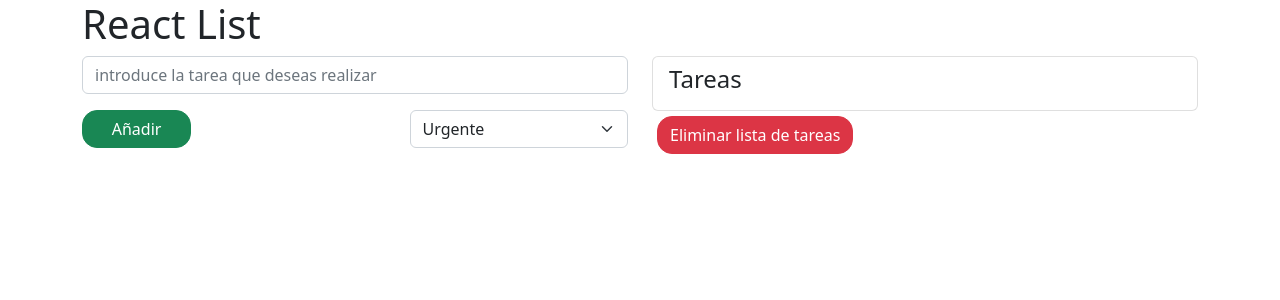
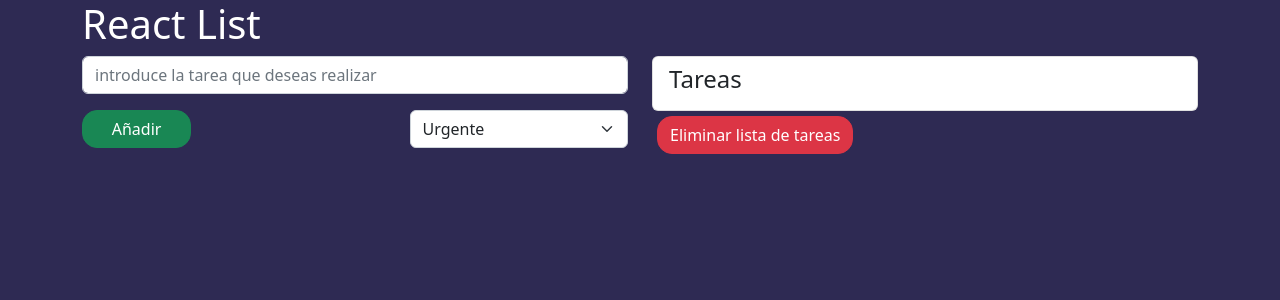
Before and after one commit to franciscof12/To-do-list, a React (Vite) app: page / in a window 1280 px wide. Shown: the top 300 px of the page. Built offline with nearby package versions, Linux system fonts and the light colour scheme.

Commit message:
estilos css

```diff
--- a/src/App.css
+++ b/src/App.css
@@ -1,8 +1,11 @@
-Button.borrar{
+Button.borrar {
   margin-right: 15px;
 }
-.contenedorB{
+.contenedorB {
   display: flex;
   flex-direction: row;
-
 }
+body{
+  background-color: rgb(46, 42, 83);
+  color: white;
+}
--- a/src/App.jsx
+++ b/src/App.jsx
@@ -61,7 +61,7 @@ function App() {
   };
 
   return (
-    <div className="main">
+    <div className="principal">
       <Container>
         <h1>React List</h1>
         <Row>
--- a/src/main.jsx
+++ b/src/main.jsx
@@ -1,7 +1,7 @@
 import React from 'react'
 import ReactDOM from 'react-dom/client'
+import 'bootstrap/dist/css/bootstrap.min.css';
 import App from './App'
-import 'bootstrap/dist/css/bootstrap.min.css';
 
 ReactDOM.createRoot(document.getElementById('root')).render(
   <React.StrictMode>
```
